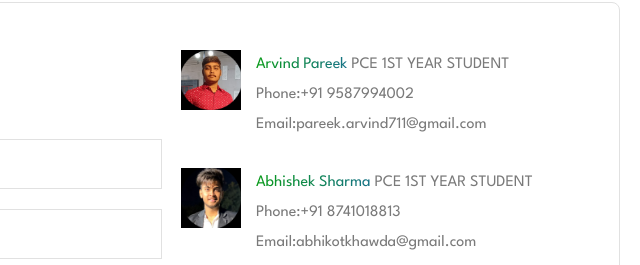
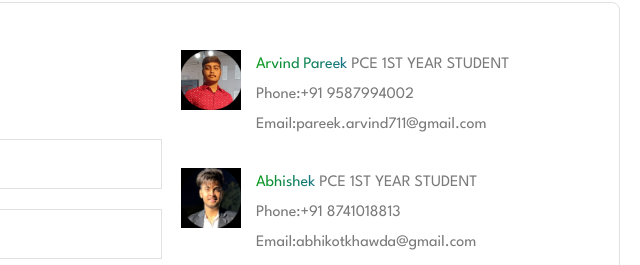
Before and after one commit to arvindpareekk/EcoHarmony, a plain HTML site: page contact.html in a window 1280 px wide. Shown: the part 884-1149 px from the top of the page, 640-1280 px from the left. Drawn offline with nearby package versions, Linux system fonts and the light colour scheme; a script that the page names is missing; files whose address does not match are found by name.

Commit message:
Update contact.html

```diff
--- a/contact.html
+++ b/contact.html
@@ -93,7 +93,7 @@
             </div>
             <div>
                 <img src="images/1.jpg" alt="">
-                <p><span>Abhishek Sharma </span>PCE 1ST YEAR STUDENT <br> Phone:+91 8741018813 <br> Email:abhikotkhawda@gmail.com</p>
+                <p><span>Abhishek </span>PCE 1ST YEAR STUDENT <br> Phone:+91 8741018813 <br> Email:abhikotkhawda@gmail.com</p>
             </div>
            <div>
                 <img src="images/2.jpg" alt="">
```
